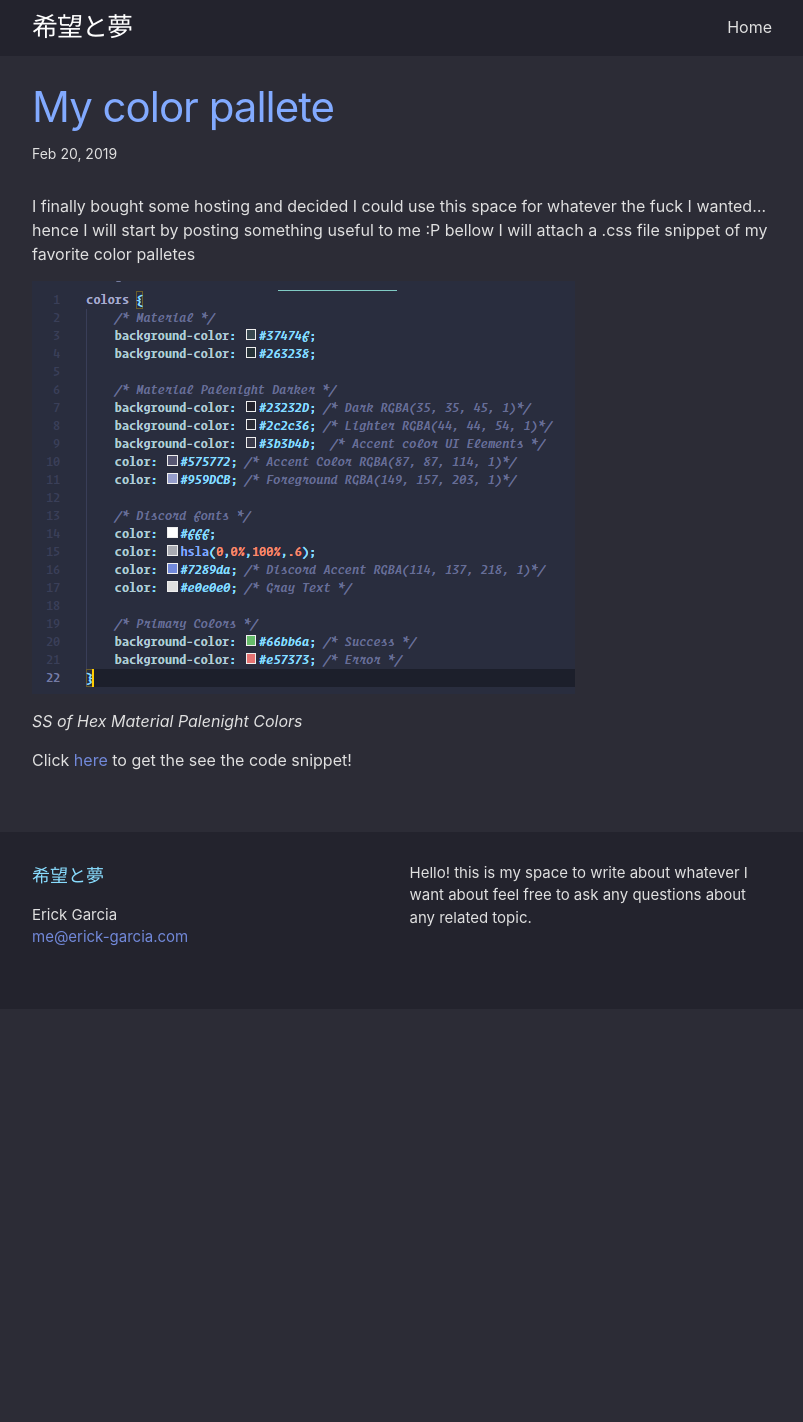
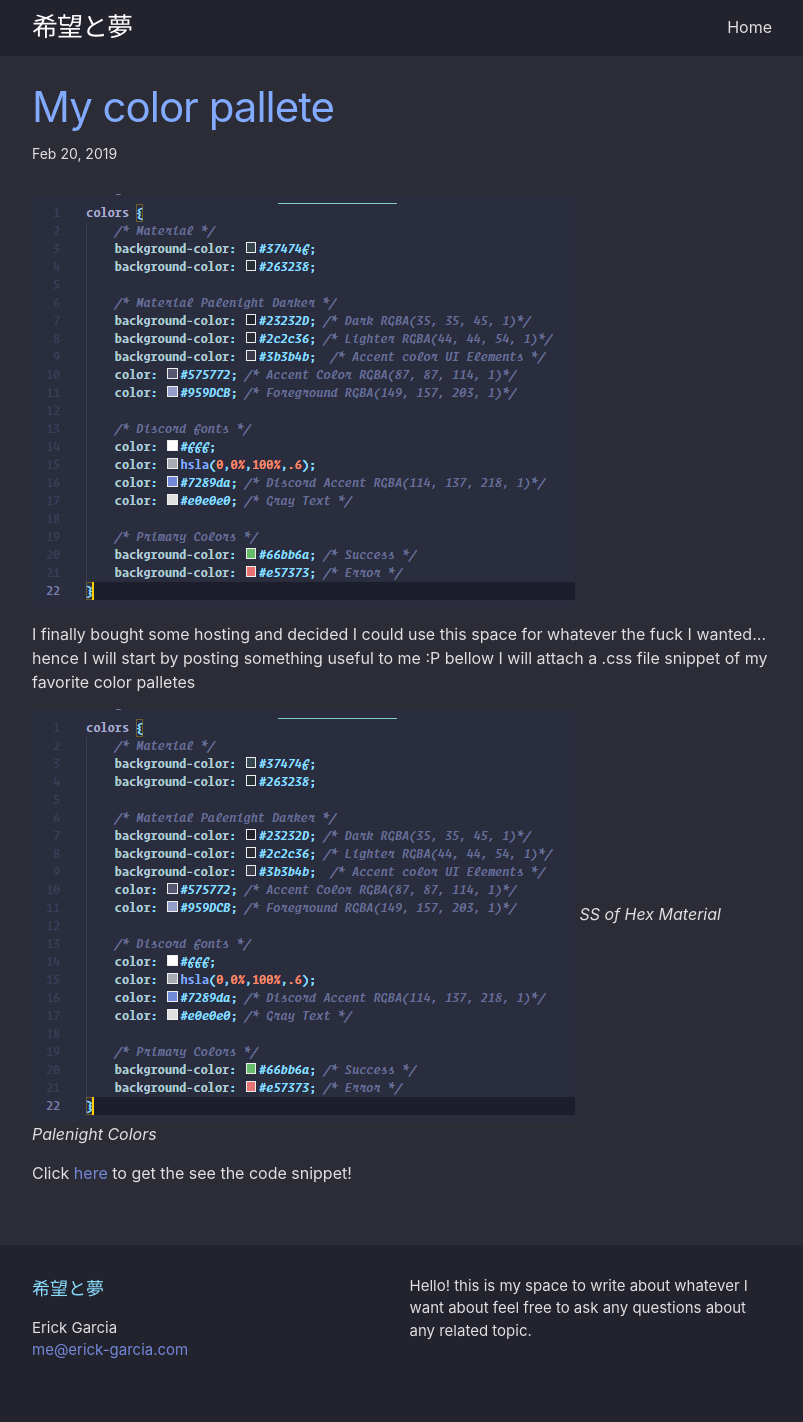
Before and after one commit to garciaErick/blog, a Jekyll site: the page built from _posts/2019-02-20-my-color-pallete.md, in a window 1280 px wide. Shown: the whole page, without its empty margins (238-1041 px from the left). Built offline with Jekyll 4.4.1, drawn with Linux system fonts in a browser that asks for light colours; before the commit the page ends 1009 px from its top, so only the background shows below that.

Commit message:
Update 2019-02-20-my-color-pallete.md

```diff
--- a/_posts/2019-02-20-my-color-pallete.md
+++ b/_posts/2019-02-20-my-color-pallete.md
@@ -4,11 +4,11 @@ title: My color pallete
 description: blablabla
 tags: color material palenight "material palenight"
 ---
+![image](/assets/img/colors.png)
 
 I finally bought some hosting and decided I could use this space for whatever the fuck I wanted... hence I will start by posting something useful to me :P bellow I will attach a .css file snippet of my favorite color palletes
 
 ![image](/assets/img/colors.png)
-
 *SS of Hex Material Palenight Colors*
 
 Click [here](https://github.com/garciaErick/dotfiles/blob/master/colors/colors.css) to get the see the code snippet!
```
